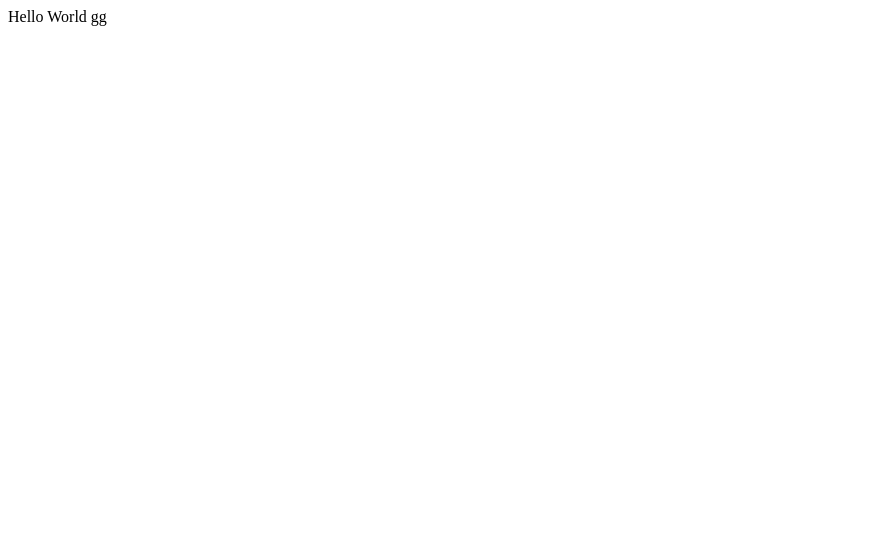
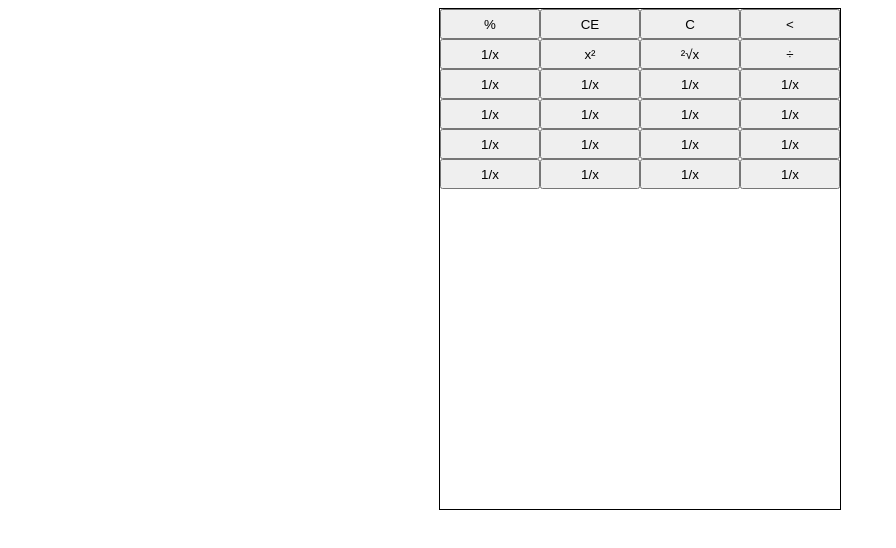
Before and after one commit to CrazyCatCZ/kalkulacka-skolni-projekt, a website: page static/index.html in a window 1280 px wide. Shown: the whole page, without its empty margins (0-896 px from the left). Drawn offline with Linux system fonts and the light colour scheme.

Commit message:
Vytvořeny všechny řady pro tlačítka

```diff
--- a/package.json
+++ b/package.json
@@ -5,7 +5,7 @@
   "main": "server.js",
   "scripts": {
     "test": "echo \"Error: no test specified\" && exit 1",
-    "start": "node server.js"
+    "start": "nodemon server.js"
   },
   "repository": {
     "type": "git",
@@ -19,6 +19,7 @@
   "homepage": "https://github.com/CrazyCatCZ/kalkulacka-skolni-projekt#readme",
   "dependencies": {
     "express": "^4.18.2",
+    "nodemon": "^2.0.20",
     "path": "^0.12.7"
   }
 }
--- a/static/index.html
+++ b/static/index.html
@@ -4,10 +4,50 @@
     <meta charset="UTF-8">
     <meta http-equiv="X-UA-Compatible" content="IE=edge">
     <meta name="viewport" content="width=device-width, initial-scale=1.0">
+
+    <link rel="stylesheet" href="style.css">
     <title>Kalkulačka</title>
 </head>
 <body>
-    Hello World
-    gg
+    <div id="main-container">
+        <div id="calculator">
+            <div class="row" id="first-row">
+                <button>%</button>
+                <button>CE</button>
+                <button>C</button>
+                <button><</button>
+            </div>
+            <div class="row" id="second-row">
+                <button>1/x</button>
+                <button>x²</button>
+                <button>²√x</button>
+                <button>÷</button>
+            </div>
+            <div class="row" id="third-row">
+                <button>1/x</button>
+                <button>1/x</button>
+                <button>1/x</button>
+                <button>1/x</button>
+            </div>
+            <div class="row" id="fourth-row">
+                <button>1/x</button>
+                <button>1/x</button>
+                <button>1/x</button>
+                <button>1/x</button>
+            </div>
+            <div class="row" id="fifth-row">
+                <button>1/x</button>
+                <button>1/x</button>
+                <button>1/x</button>
+                <button>1/x</button>
+            </div>
+            <div class="row" id="sixth-row">
+                <button>1/x</button>
+                <button>1/x</button>
+                <button>1/x</button>
+                <button>1/x</button>
+            </div>
+        </div>
+    </div>
 </body>
 </html>
--- /dev/null
+++ b/static/style.css
@@ -0,0 +1,27 @@
+* {
+    /*
+    margin: 0;
+    padding: 0;
+    */
+}
+
+#main-container {
+    display: flex;
+    justify-content: center;
+    align-items: center;
+}
+
+#calculator {
+    height: 500px;
+    width: 400px;
+    border: solid black 1px
+}
+
+.row {
+    display: flex;
+}
+
+.row button {
+    min-height: 30px;
+    flex: 1;
+}
```
Also changed, not shown: server.js (+3 -8 lines), static/style.js (deleted), 1 other file.
